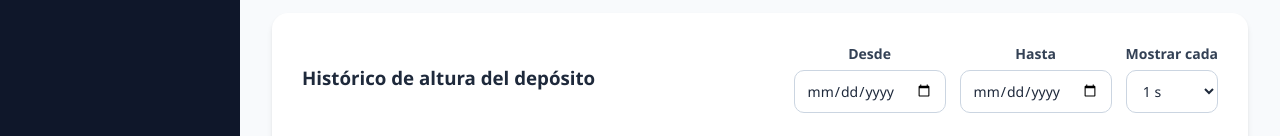
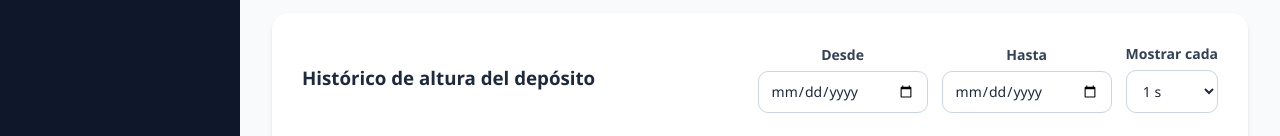
Before and after one commit to Antoovar/tesis_sensor, a React (Vite) app: page /dashboard in a window 1280 px wide. Shown: the part 401-537 px from the top of the page. Built offline with nearby package versions, Linux system fonts and the light colour scheme; no server answers; the database is empty.

Commit message:
fix fecha

```diff
--- a/src/App.css
+++ b/src/App.css
@@ -756,8 +756,20 @@ select {
 }
 
 .grafico-filtro input[type="date"] {
+  width: 170px;
+  min-width: 170px;
+  height: 42px;
+
+  padding: 10px 12px;
+
+  font-size: 14px;
+  color: #1e293b;
+  background-color: #ffffff;
+
+  border: 1px solid #cbd5e1;
+  border-radius: 10px;
+
   cursor: pointer;
+
   color-scheme: light;
-  background-color: #ffffff;
-  color: #1e293b;
 }
```
